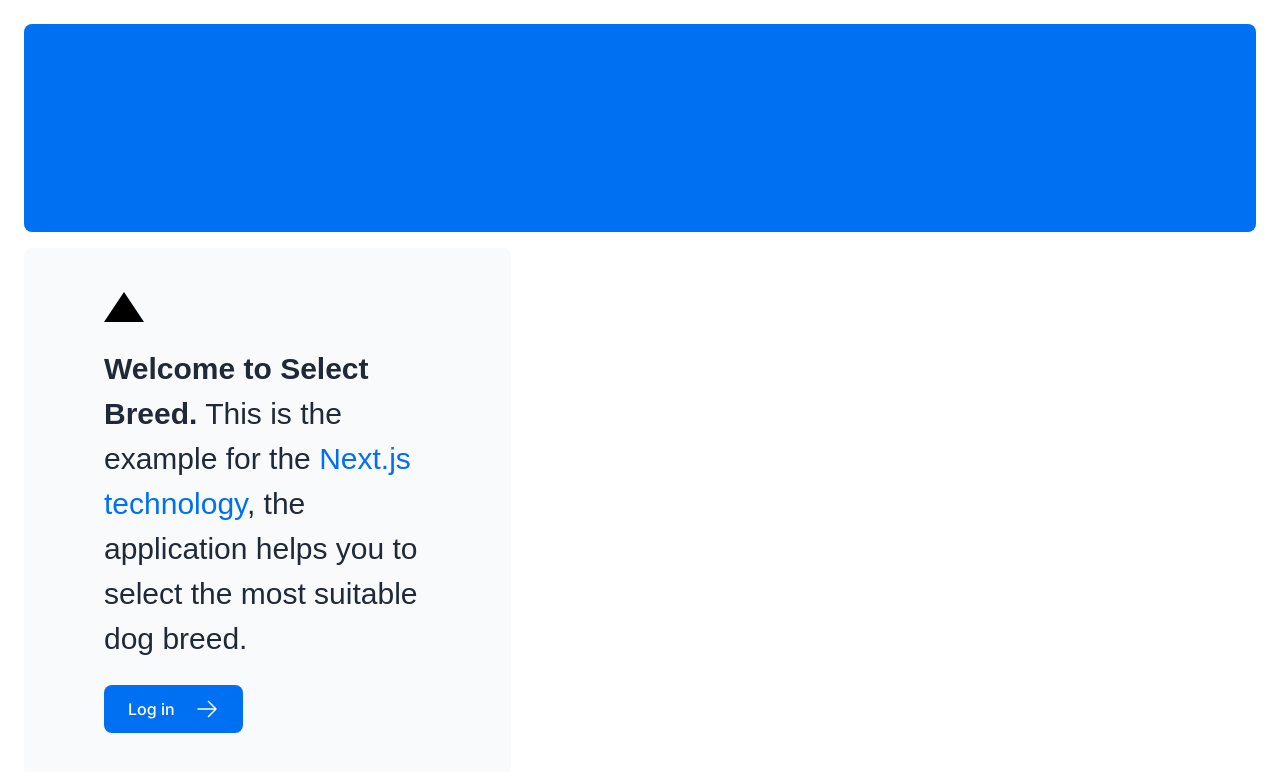
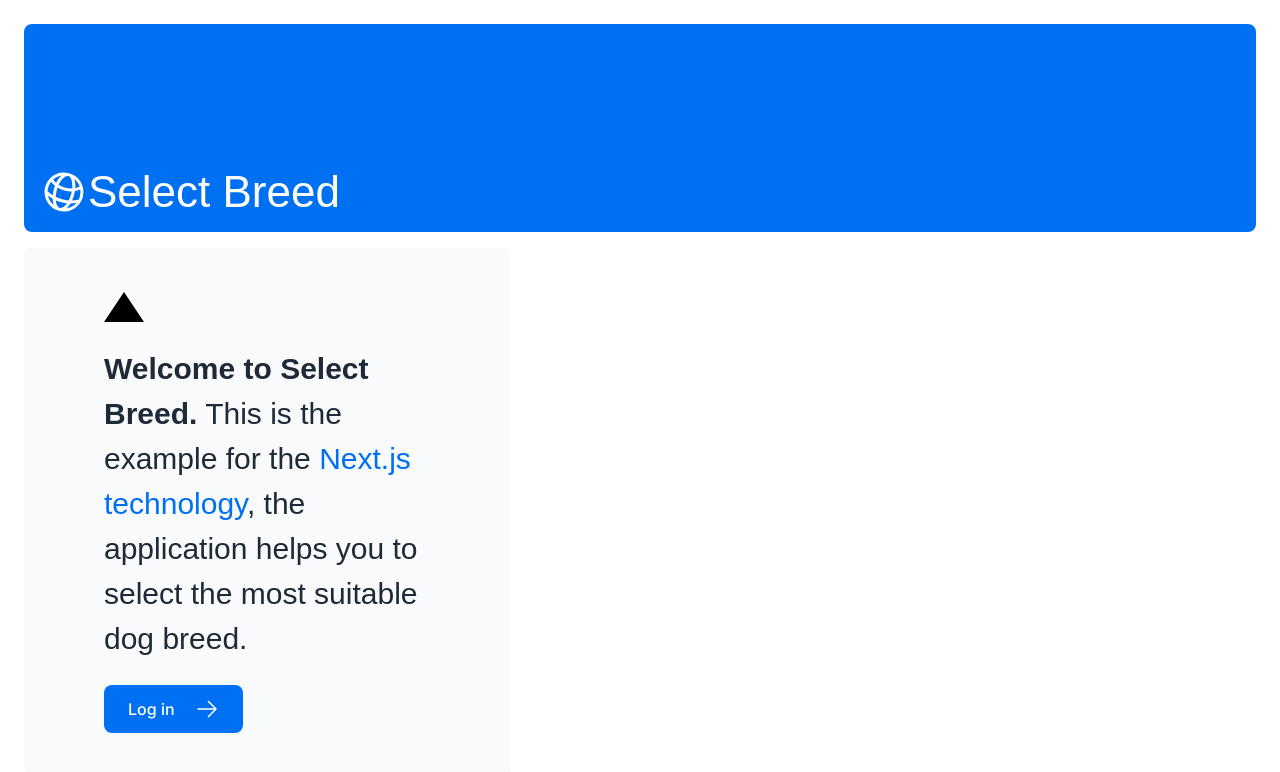
Before and after one commit to Dmitri9149/Learn-NEXT.JS-with-Postgres, a Next.js app: page / in a window 1280 px wide. Shown: the top 772 px of the page. Built offline with nearby package versions, Linux system fonts and the light colour scheme; a web font is replaced by a local one.

Commit message:
make 'Select Breed' logo and use it

```diff
--- a/app/page.tsx
+++ b/app/page.tsx
@@ -1,4 +1,4 @@
-import AcmeLogo from '@/app/ui/acme-logo';
+import SelectBreedLogo from '@/app/ui/select-breed-logo';
 import { ArrowRightIcon } from '@heroicons/react/24/outline';
 import Link from 'next/link';
 import styles from '@/app/ui/home.module.css';
@@ -8,7 +8,7 @@ export default function Page() {
   return (
     <main className="flex min-h-screen flex-col p-6">
       <div className="flex h-20 shrink-0 items-end rounded-lg bg-blue-500 p-4 md:h-52">
-        {/* <AcmeLogo /> */}
+        <SelectBreedLogo />
       </div>
       <div className="mt-4 flex grow flex-col gap-4 md:flex-row">
         <div className="flex flex-col justify-center gap-6 rounded-lg bg-gray-50 px-6 py-10 md:w-2/5 md:px-20">
--- a/app/ui/acme-logo.tsx
+++ b/app/ui/select-breed-logo.tsx
@@ -1,13 +1,13 @@
 import { GlobeAltIcon } from '@heroicons/react/24/outline';
 import { lusitana } from '@/app/ui/fonts';
 
-export default function AcmeLogo() {
+export default function SelectBreedLogo() {
   return (
     <div
       className={`${lusitana.className} flex flex-row items-center leading-none text-white`}
     >
       <GlobeAltIcon className="h-12 w-12 rotate-[15deg]" />
-      <p className="text-[44px]">Acme</p>
+      <p className="text-[44px]">Select Breed</p>
     </div>
   );
 }
```
